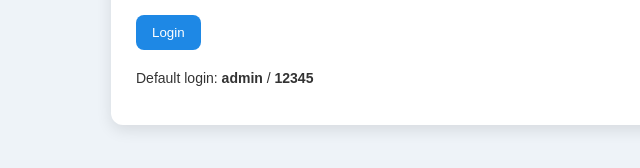
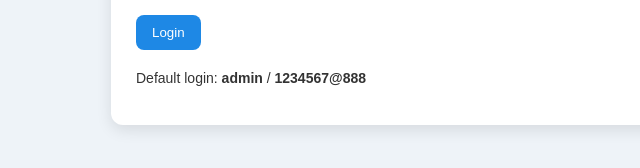
Before and after one commit to ayranathasya2009/website-profil-siswa, a plain HTML site: page index.html in a window 1280 px wide. Shown: the part 376-544 px from the top of the page, 79-719 px from the left. Drawn offline with Linux system fonts and the light colour scheme.

Commit message:
Update password login

```diff
--- a/index.html
+++ b/index.html
@@ -156,7 +156,7 @@
       <button onclick="login()">Login</button>
 
       <p style="margin-top: 20px; font-size: 14px;">
-        Default login: <b>admin</b> / <b>12345</b>
+        Default login: <b>admin</b> / <b>1234567@888</b>
       </p>
     </div>
 
```
